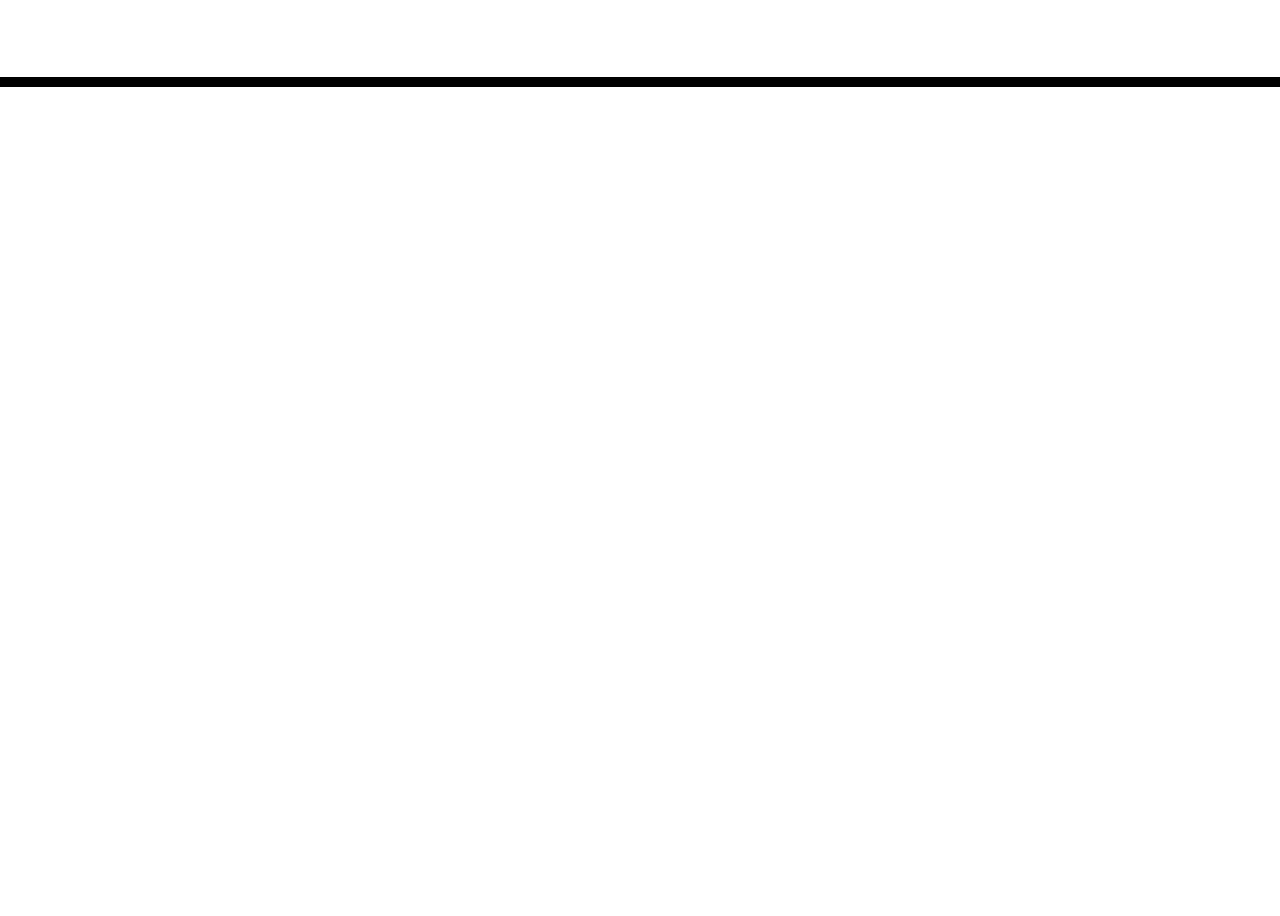
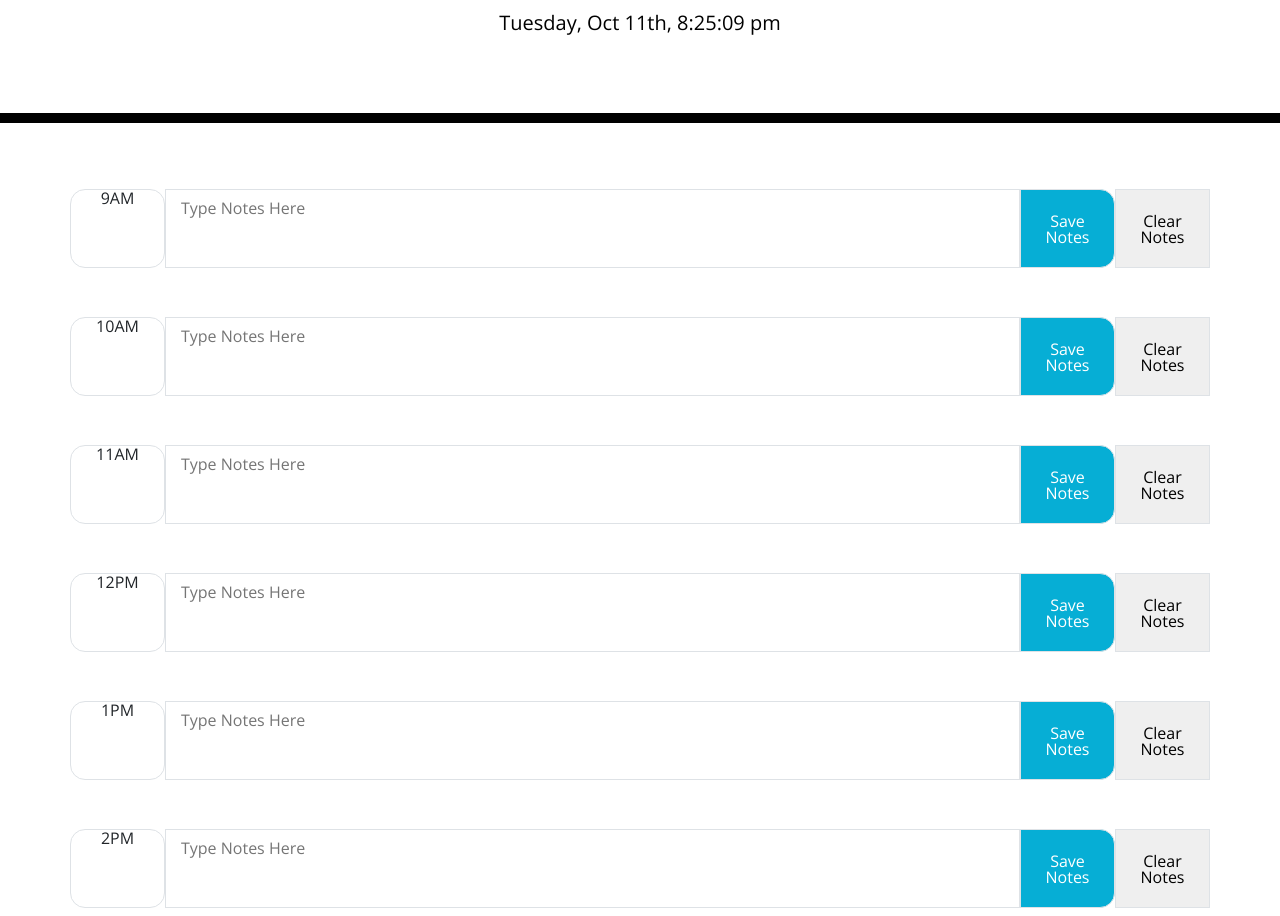
Before and after one commit to joseobm92/Work-Day-Scheduler, a plain HTML site: page Develop/index.html in a window 1280 px wide. Shown: the part 181-1097 px from the top of the page. Before the commit the page ends 800 px from the top, so only its background shows below. Drawn offline with nearby package versions, Linux system fonts and the light colour scheme.

Commit message:
added rows to scheduler html and set current time

```diff
--- a/Develop/index.html
+++ b/Develop/index.html
@@ -29,10 +29,71 @@
       <p id="currentDay" class="lead"></p>
     </header>
     <div class="container">
+      <div class="row text-center text-middle">
+        <div class="col-12">
+          <div id="9AM 9" class="row" >
+            <div id="9amHour" value="9" class="col-1 border border-silver topPad time-block";>9AM</div>
+            <textarea id="9" class="col-9 border border-silver description textarea storage" placeholder="Type Notes Here"></textarea>
+            <button id="9AMSaveBTN" data-hour=9 type="button" class="col-1 border border-silver saveBtn saveBtn-i">Save Notes</button>
+            <button id="9AMClearBTN" class="col-1 border border-silver clearBtn clearBtn-i">Clear Notes</button>
+          </div>
+
+          <div id="10AM 10" class="row">
+            <div class="col-1 border border-silver topPad time-block">10AM</div>
+            <textarea id="10" class="col-9 border border-silver description textarea" placeholder="Type Notes Here"></textarea>
+            <button data-hour=10 class="col-1 border border-silver saveBtn saveBtn-i">Save Notes</button>
+            <button id="10AMClearBTN" class="col-1 border border-silver clearBtn clearBtn-i">Clear Notes</button>
+          </div>
+
+          <div id="11AM 11" class="row">
+            <div class="col-1 border border-silver topPad time-block">11AM</div>
+            <textarea id="11" class="col-9 border border-silver description textarea" placeholder="Type Notes Here"></textarea>
+            <button data-hour=11 class="col-1 border border-silver saveBtn saveBtn-i">Save Notes</button>
+            <button id="11AMClearBTN"class="col-1 border border-silver clearBtn clearBtn-i">Clear Notes</button>
+          </div>
+
+          <div id="12PM 12" class="row">
+            <div class="col-1 border border-silver topPad time-block">12PM</div>
+            <textarea id="12" class="col-9 border border-silver description textarea" placeholder="Type Notes Here"></textarea>
+            <button data-hour=12 class="col-1 border border-silver saveBtn saveBtn-i">Save Notes</button>
+            <button id="12PMClearBTN" class="col-1 border border-silver clearBtn clearBtn-i">Clear Notes</button>
+          </div>
+
+          <div id="1PM 13" class="row">
+            <div class="col-1 border border-silver topPad time-block">1PM</div>
+            <textarea id="13" class="col-9 border border-silver description textarea" placeholder="Type Notes Here"></textarea>
+            <button data-hour=13 class="col-1 border border-silver saveBtn saveBtn-i">Save Notes</button>
+            <button id="1PMClearBTN" class="col-1 border border-silver clearBtn clearBtn-i">Clear Notes</button>
+          </div>
+
+          <div id="2PM 14" class="row">
+            <div class="col-1 border border-silver topPad time-block">2PM</div>
+            <textarea id=14 class="col-9 border border-silver description textarea" placeholder="Type Notes Here"></textarea>
+            <button data-hour=14 class="col-1 border border-silver saveBtn saveBtn-i">Save Notes</button>
+            <button id="2PMClearBTN" class="col-1 border border-silver clearBtn clearBtn-i">Clear Notes</button>
+          </div>
+
+          <div id="3PM 15"class="row" >
+            <div class="col-1 border border-silver topPad time-block">3PM</div>
+            <textarea id="15" class="col-9 border border-silver description textarea" placeholder="Type Notes Here"></textarea>
+            <button data-hour=15 class="col-1 border border-silver saveBtn saveBtn-i">Save Notes</button>
+            <button id="3PMClearBTN" class="col-1 border border-silver clearBtn clearBtn-i">Clear Notes</button>
+          </div>
+
+          <div id="4PM 16" class="row">
+            <div class="col-1 border border-silver topPad time-block">4PM</div>
+            <textarea id="16" class="col-9 border border-silver description textarea" placeholder="Type Notes Here"></textarea>
+            <button data-hour=16 class="col-1 border border-silver saveBtn saveBtn-i">Save Notes</button>
+            <button id="4PMClearBTN" class="col-1 border border-silver clearBtn clearBtn-i">Clear Notes</button>
+          </div>
+
+        </div>
+      </div>
       <!-- Timeblocks go here -->
     </div>
 
     <script src="https://cdnjs.cloudflare.com/ajax/libs/jquery/3.2.1/jquery.min.js"></script>
     <script src="https://cdnjs.cloudflare.com/ajax/libs/moment.js/2.24.0/moment.min.js"></script>
+    <script src="./script.js"></script>
   </body>
 </html>
--- /dev/null
+++ b/Develop/script.js
@@ -0,0 +1,6 @@
+let update = function () {
+    document.getElementById("currentDay").innerHTML = moment().format(
+      "dddd, MMM Do, h:mm:ss a"
+    );
+  };
+  setInterval(update, 1000);
```
